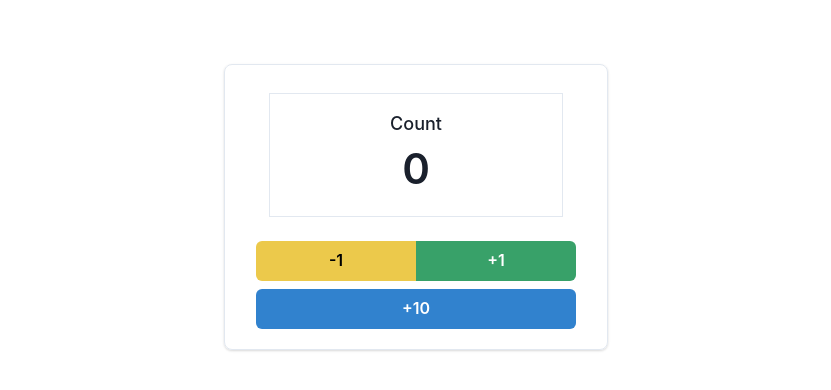
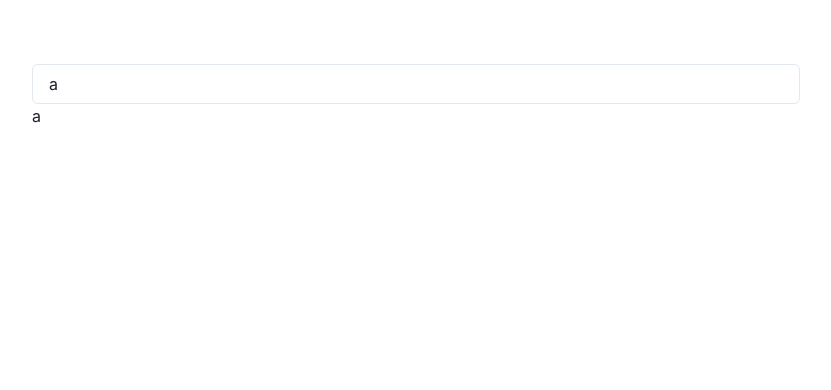
Before and after one commit to masatomix/hello-react, a React (Vite) app: page / in a window 1280 px wide. Shown: the top 390 px of the page, without its empty margins (224-1055 px from the left). Built offline with nearby package versions, Linux system fonts and the light colour scheme.

Commit message:
Bindingのサンプル

```diff
--- a/src/components/templates/Home.tsx
+++ b/src/components/templates/Home.tsx
@@ -1,22 +1,23 @@
-import type { FC } from 'react';
-import { Box, Center, Heading } from '@chakra-ui/react';
-import Counter from 'components/ecosystems/Counter';
-import CountingBeads from 'components/ecosystems/CountingBeads';
+import { FC, useState } from 'react';
+import { Heading, Input } from '@chakra-ui/react';
+
 
 type Props = { pageTitle: string };
 
-const Home: FC<Props> = ({ pageTitle }) => (
+
+const Home: FC<Props> = ({ pageTitle }) => {
+  const [message, setMessage] = useState('a');
+
+  return (
     <>
       <Heading size="lg" as="h1" my={8}>
         {pageTitle}
       </Heading>
-    <Center>
-      <Counter />
-    </Center>
-    <Box w="3xl">
-      <CountingBeads />
-    </Box>
+      <Input type="text" value={message} w="3xl"
+        onChange={(event) => setMessage(_ => event.target.value)} />
+      <div>{message}</div>
     </>
   );
+};
 
 export default Home;
```
Lines whose indentation alone changed are shown as unchanged.
